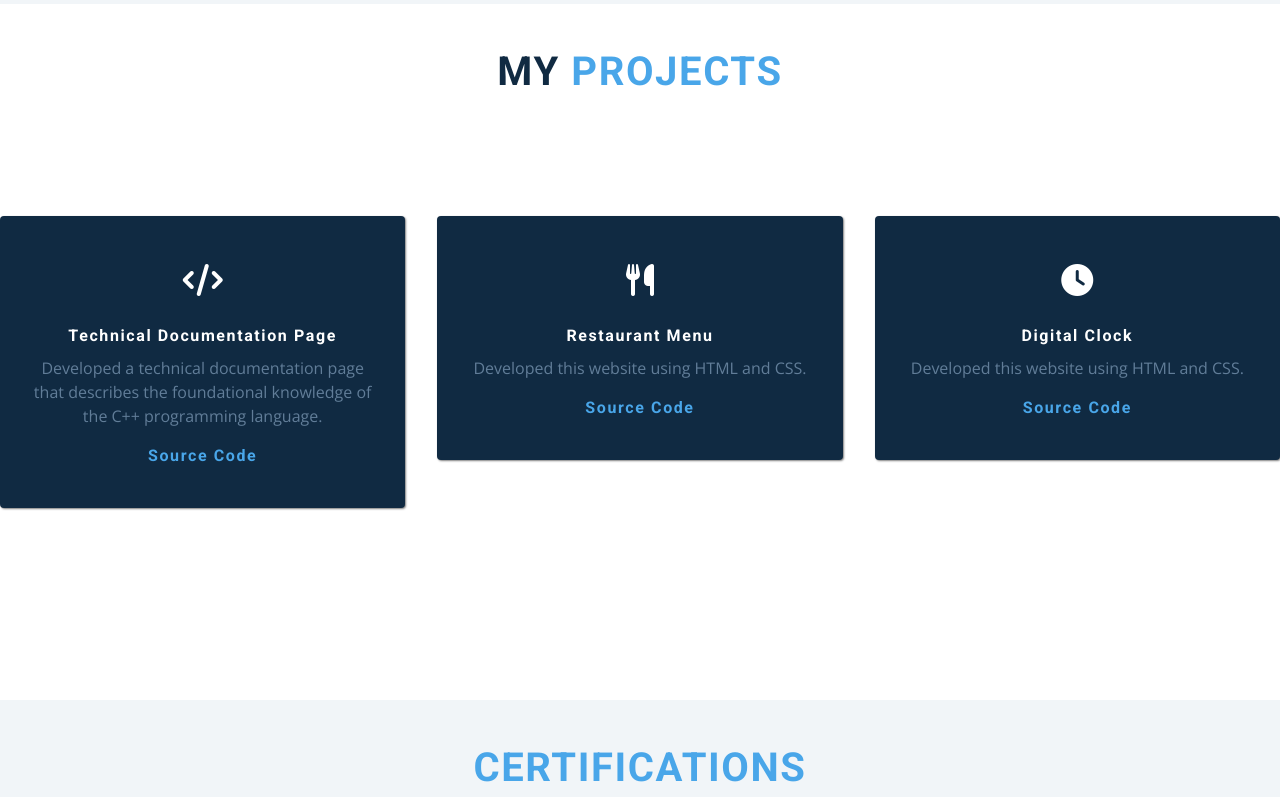
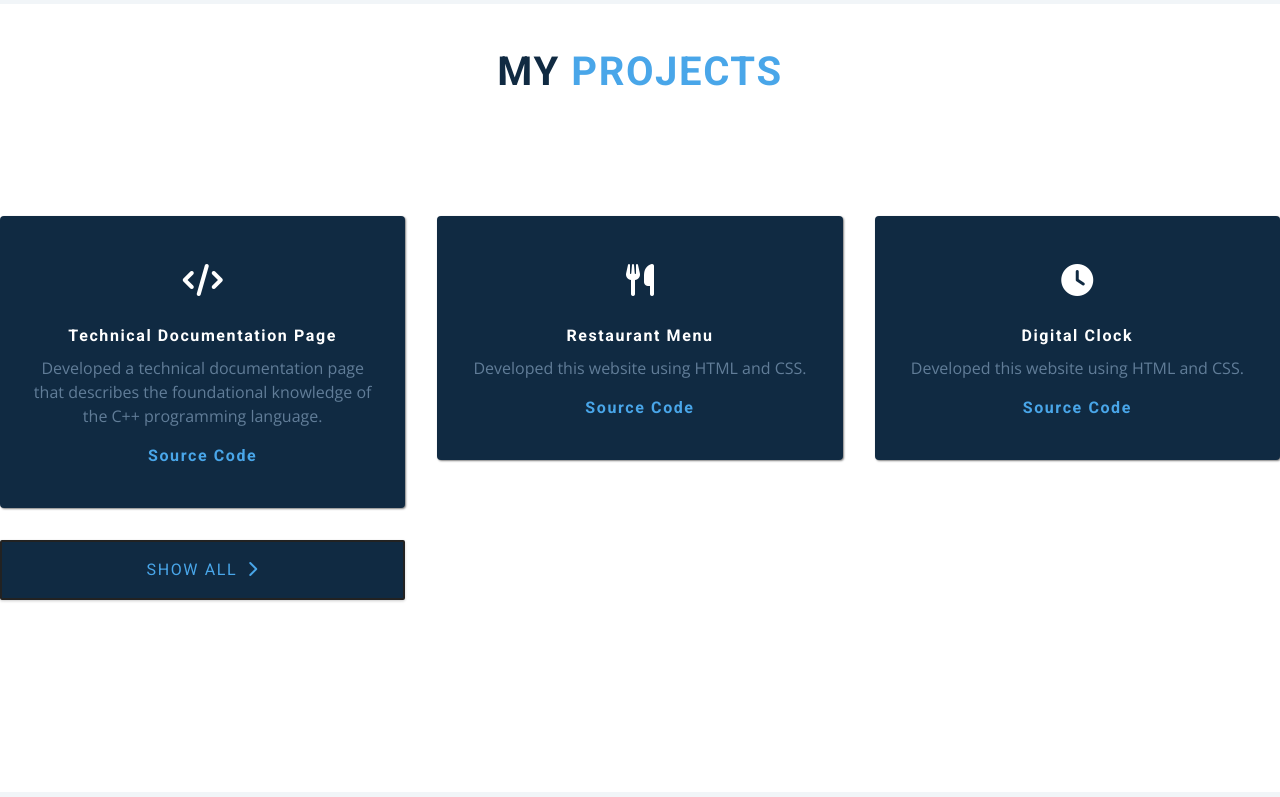
Before and after one commit to JosephMusenge/Portfolio-Website, a plain HTML site: page portfolio.html in a window 1280 px wide. Shown: the part 1518-2315 px from the top of the page. Drawn offline with nearby package versions, Linux system fonts and the light colour scheme.

Commit message:
created show more btn

```diff
--- a/portfolio.css
+++ b/portfolio.css
@@ -455,3 +455,31 @@ header {
 .project a:hover {
   padding-right: 1.5rem;
 }
+
+.btn {
+  display: inline-block;
+  font-family: var(--ff-primary);
+  padding: 1rem 2rem;
+  border-radius: 2px;
+  color: var(--clr-primary-5);
+}
+
+.btn-show-all {
+  font-size: 1rem;
+  background: var(--clr-grey-1);
+  transition: background 0.3s ease-out;
+}
+
+.btn-show-all:hover {
+  background: var(--clr-primary-9);
+}
+
+.btn-show-all:hover > i {
+  transform: translateX(2px);
+}
+
+.btn-show-all > i {
+  margin-left: 10px;
+  transform: translateX(0);
+  transition: transform 0.3s ease-out;
+}
--- a/portfolio.html
+++ b/portfolio.html
@@ -96,6 +96,9 @@
                     <h4>Source Code</h4>
                 </a>
             </div>
+            <a href="https://codepen.io/Joseph-Musenge/" class="btn btn-show-all" target="_blank">
+                Show all<i class="fas fa-chevron-right"></i>
+            </a>
         </div>
         </section>
         <!-- certifications -->
```
